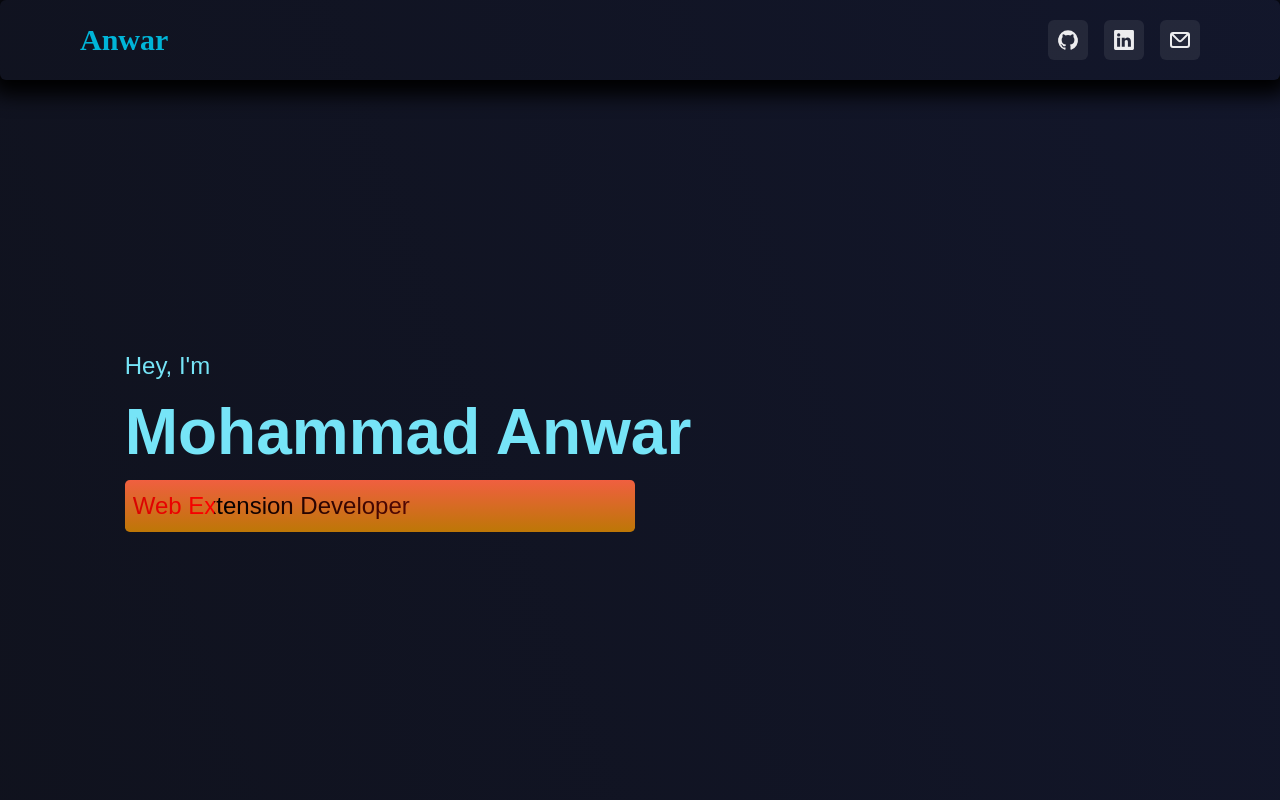
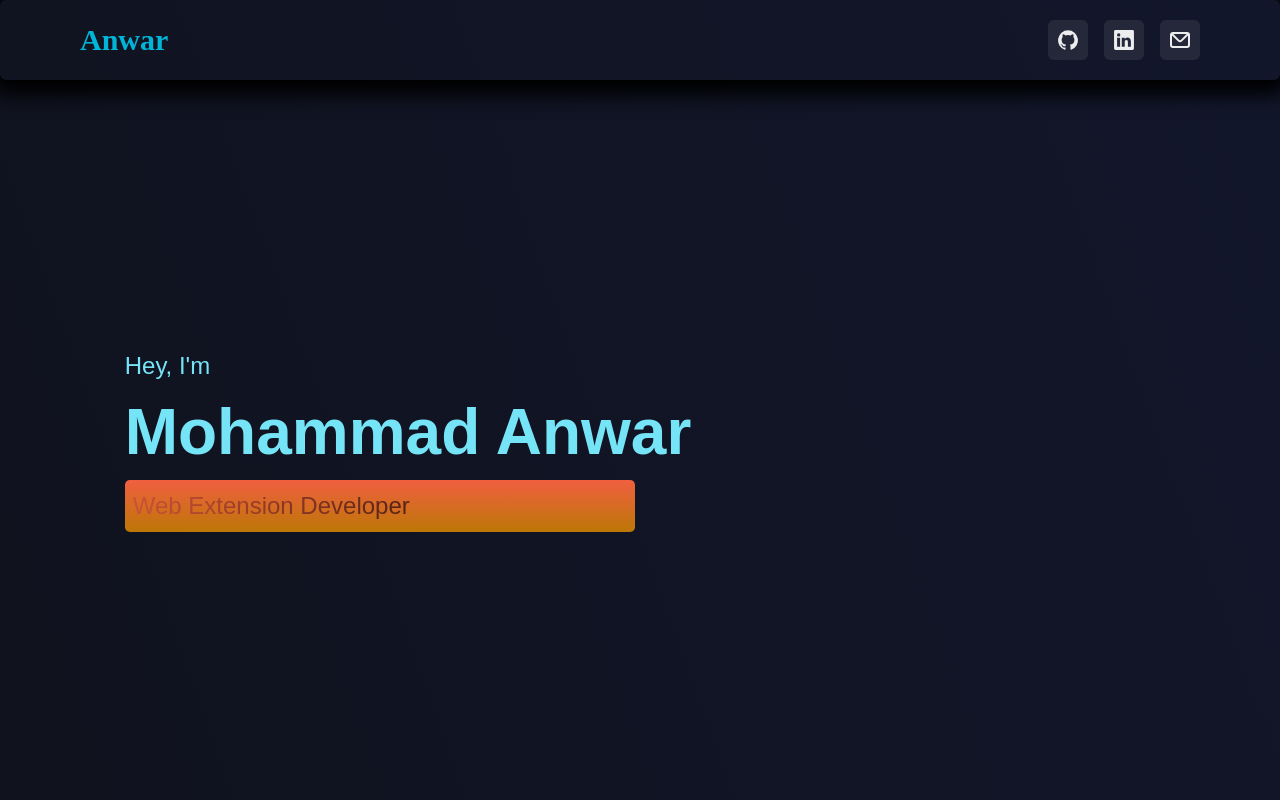
Before and after one commit to mh-anwar/src.v2.mohammadanwar.dev, a React (Vite) app: page / in a window 1280 px wide. Shown: the top 800 px of the page. Built offline with nearby package versions, Linux system fonts and the light colour scheme.

Commit message:
Minor commit

```diff
--- a/index.html
+++ b/index.html
@@ -13,12 +13,12 @@
   <meta property="og:description"
     content="Mohammad Anwar's personal developer portfolio, showcasing his projects and skills.">
   <meta property="og:image" content="./assets/">
-  <meta property="og:url" content="https://anwar.app/mohammad.jpg">
+  <meta property="og:url" content="./mohammad.jpg">
   <meta property="og:type" content="website">
   <meta name="twitter:title" content="Mohammad Anwar - Personal Developer Portfolio">
   <meta name="twitter:description"
     content="Mohammad Anwar's personal developer portfolio, showcasing his projects and skills.">
-  <meta name="twitter:image" content="https://anwar.app/mohammad.jpg">
+  <meta name="twitter:image" content="./mohammad.jpg">
   <meta name="twitter:card" content="summary_large_image">
   <link rel="canonical" href="https://anwar.app/">
 
@@ -34,7 +34,8 @@
         "url": "https://anwar.app/",
         "sameAs": [
           "https://www.linkedin.com/in/mh-anwar",
-          "https://github.com/mh-anwar"
+          "https://github.com/mh-anwar",
+          "https://mh-anwar.github.io"
         ]
       }
 </script>
--- a/src/App.jsx
+++ b/src/App.jsx
@@ -13,6 +13,7 @@ const fadeIn = keyframes`
     opacity: 1;
   }
 `;
+
 function App() {
   const [isMobile] = useMediaQuery('(max-width: 800px)');
   const [isLoading, setLoading] = useState(true);
--- a/src/Components/Introduction.jsx
+++ b/src/Components/Introduction.jsx
@@ -28,7 +28,7 @@ export default function Introduction(props) {
 
   return (
     <Box sx={props.sx}>
-      <div>
+      <Box sx={{ userSelect: 'none' }}>
         <Text fontSize="clamp(1rem, 2vw, 1.5rem)">Hey, I'm</Text>
         <Text fontSize="clamp(2rem, 5vw, 4rem)">
           <b>Mohammad Anwar</b>
@@ -48,14 +48,14 @@ export default function Introduction(props) {
               display: 'block',
               background: 'none',
               backgroundColor: 'none',
-              backgroundImage: 'linear-gradient(to right, black, #750b04, red)',
+              backgroundImage: 'linear-gradient(to right, #F05F40, black)',
               backgroundSize: '200% auto',
               backgroundClip: 'text',
               WebkitBackgroundClip: 'text',
               WebkitTextFillColor: 'transparent',
               animation: 'textclip 5s linear infinite',
               '@keyframes textclip': {
-                to: {
+                from: {
                   backgroundPosition: '200% center',
                 },
               },
@@ -72,7 +72,7 @@ export default function Introduction(props) {
             </Text>
           ))}
         </Box>
-      </div>
+      </Box>
 
       <Box
         borderRadius="lg"
@@ -83,11 +83,12 @@ export default function Introduction(props) {
           backgroundImage: `url(${MyPicture}), url(${MyPicture})`,
           backgroundSize: 'cover',
           backgroundPosition: '0px 0px, 1px 1px',
-          transition: 'filter 0.4s ease-in-out, transform .3s ease-in-out',
+          filter:
+            'grayscale(15%) contrast(110%) brightness(90%) drop-shadow(0px 0px 20px #1D3557)',
+          transition: 'filter 1s ease-in-out, transform .3s ease-in-out',
           '&:hover': {
-            transform: 'scale(1.1)',
-            filter:
-              'drop-shadow(9px 9px 0 #1D3557) hue-rotate(20deg) drop-shadow(5px 5px 0 #1D3557)',
+            transform: 'scale(1.2)',
+            filter: 'brightness(80%) drop-shadow(0px 0px 50px #1D3557)',
           },
         }}
       />
--- a/src/Components/Loader.jsx
+++ b/src/Components/Loader.jsx
@@ -5,6 +5,7 @@ export default function Loader() {
     <Text
       fontSize="9xl"
       sx={{
+        userSelect: 'none',
         margin: 'auto',
         fontFamily: 'Courier New, Courier, monospace',
         fontWeight: 300,
```
Also changed, not shown: public/mohammad.jpg (added), 1 other file (tests, documents, lock files or other folders).
